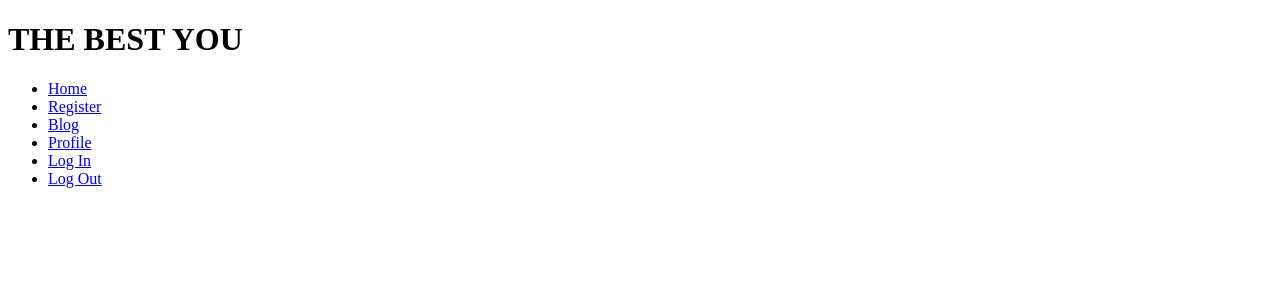
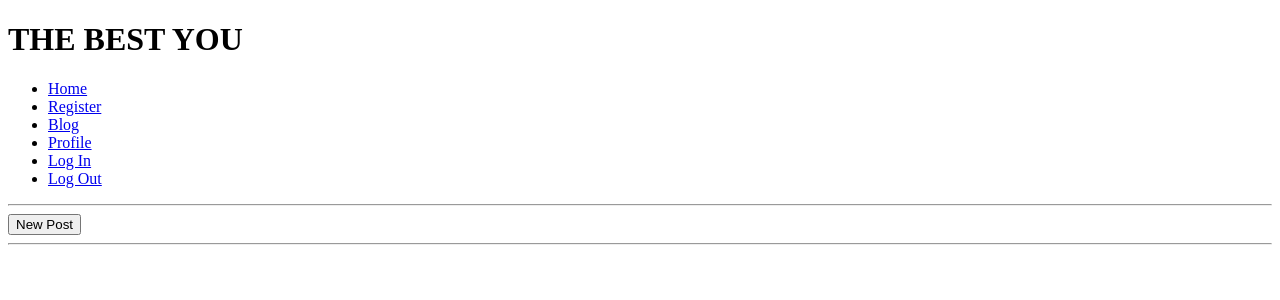
Before and after one commit to jmlodge/the_best_you, a Django app: page /blog/ in a window 1280 px wide. Shown: the top 300 px of the page. Run offline with Django 3.2, Linux system fonts and the light colour scheme; data comes from the database, SQL or seed files in the repository; both versions use the stored data as it was after the commit.

Commit message:
adds new post creation for blog and edit abilities. Fixes how categories are displayed.

```diff
--- a/blog/views.py
+++ b/blog/views.py
@@ -4,7 +4,8 @@ from __future__ import unicode_literals
 from django.shortcuts import render
 from .models import Post
 from django.utils import timezone
-from django.shortcuts import get_object_or_404
+from django.shortcuts import get_object_or_404, redirect
+from forms import BlogForm
 
 
 def post_list(request):
@@ -20,3 +21,32 @@ def post_detail(request, id):
     post.save()
     args = {'post': post}
     return render(request, 'blog/postdetails.html', args)
+
+
+def new_post(request):
+    if request.method == "POST":
+        form = BlogForm(request.POST)
+        if form.is_valid():
+            post = form.save(commit=False)
+            post.author = request.user
+            post.date_published = timezone.now()
+            post.save()
+            return redirect(post_detail, post.pk)
+    else:
+        form = BlogForm()
+    return render(request, 'blog/blogform.html', {'form': form})
+
+
+def edit_post(request, id):
+    post = get_object_or_404(Post, pk=id)
+    if request.method == "POST":
+        form = BlogForm(request.POST, request.FILES, instance=post)
+        if form.is_valid():
+            post = form.save(commit=False)
+            post.author = request.user
+            post.date_published = timezone.now()
+            post.save()
+            return redirect(post_detail, post.pk)
+    else:
+        form = BlogForm(instance=post)
+    return render(request, 'blog/blogform.html', {'form': form})
--- a/templates/blog/blogposts.html
+++ b/templates/blog/blogposts.html
@@ -1,6 +1,11 @@
 {% extends 'base.html' %}
 
 {% block content %}
+
+    <hr>
+    <button class="btn btn-default" onclick="location.href='{% url 'new_post' %}'">New Post</button>
+    <hr>
+
     {% for post in posts %}
         <div>
             <div>{{ post.date_published }} | Views {{ post.views }} | Category <a href="#">{{ post.category }}</a> </div>
--- a/templates/blog/postdetails.html
+++ b/templates/blog/postdetails.html
@@ -9,6 +9,7 @@
             {% endif %}
             <p>{{ post.content }}</p>
             <p><button onclick="location.href={% url 'post_list' %}">All Posts</button></p>
+            <p><button onclick="location.href='edit'">Edit</button></p>
             <hr>
         </div>
 {% endblock %}
--- a/the_best_you/urls.py
+++ b/the_best_you/urls.py
@@ -19,4 +19,6 @@ urlpatterns = [
     # blog
     url(r'^blog/$', blog_views.post_list, name='post_list'),
     url(r'^blog/(?P<id>\d+)/$', blog_views.post_detail),
+    url(r'^post/new/$', blog_views.new_post, name='new_post'),
+    url(r'^blog/(?P<id>\d+)/edit$', blog_views.edit_post, name='edit')
 ]
```
Also changed, not shown: blog/forms.py (added, +9 -0 lines), blog/models.py (+5 -5 lines), templates/blog/blogform.html (added, +9 -0 lines), db.sqlite3.
